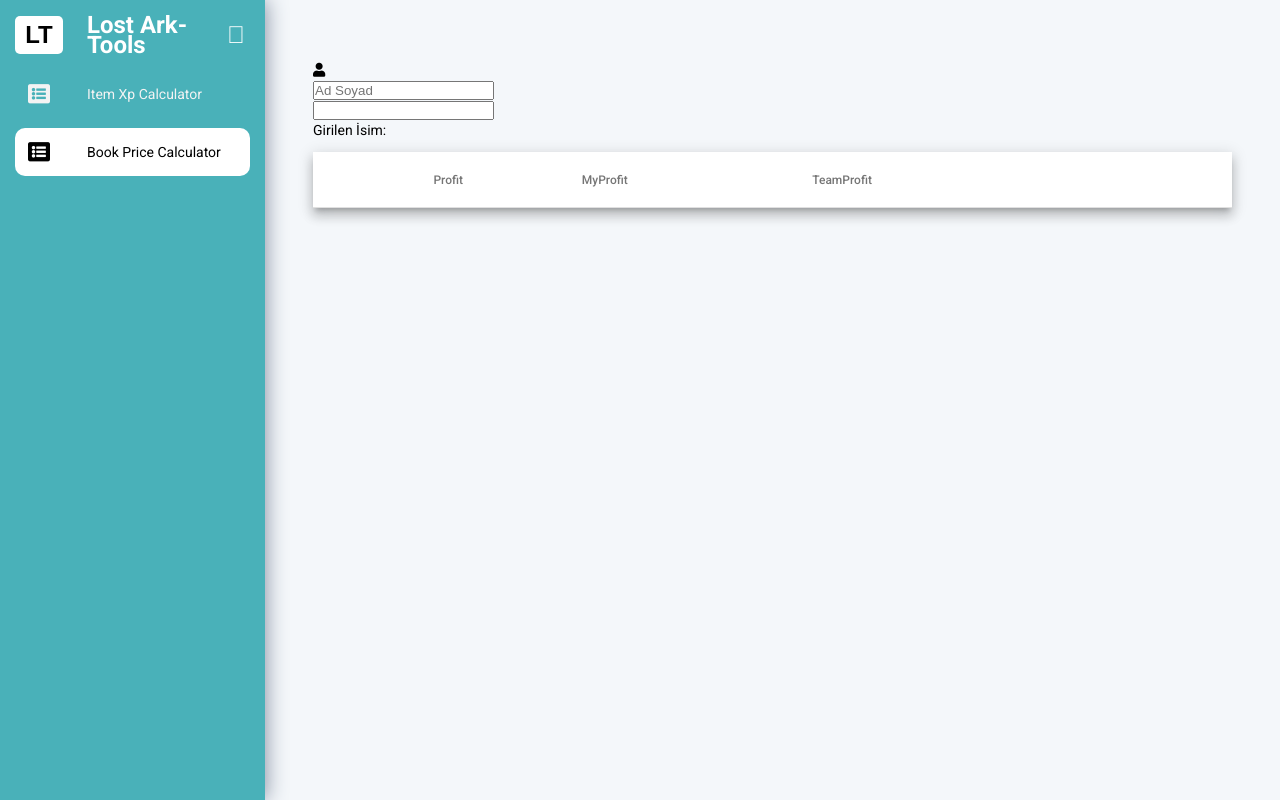
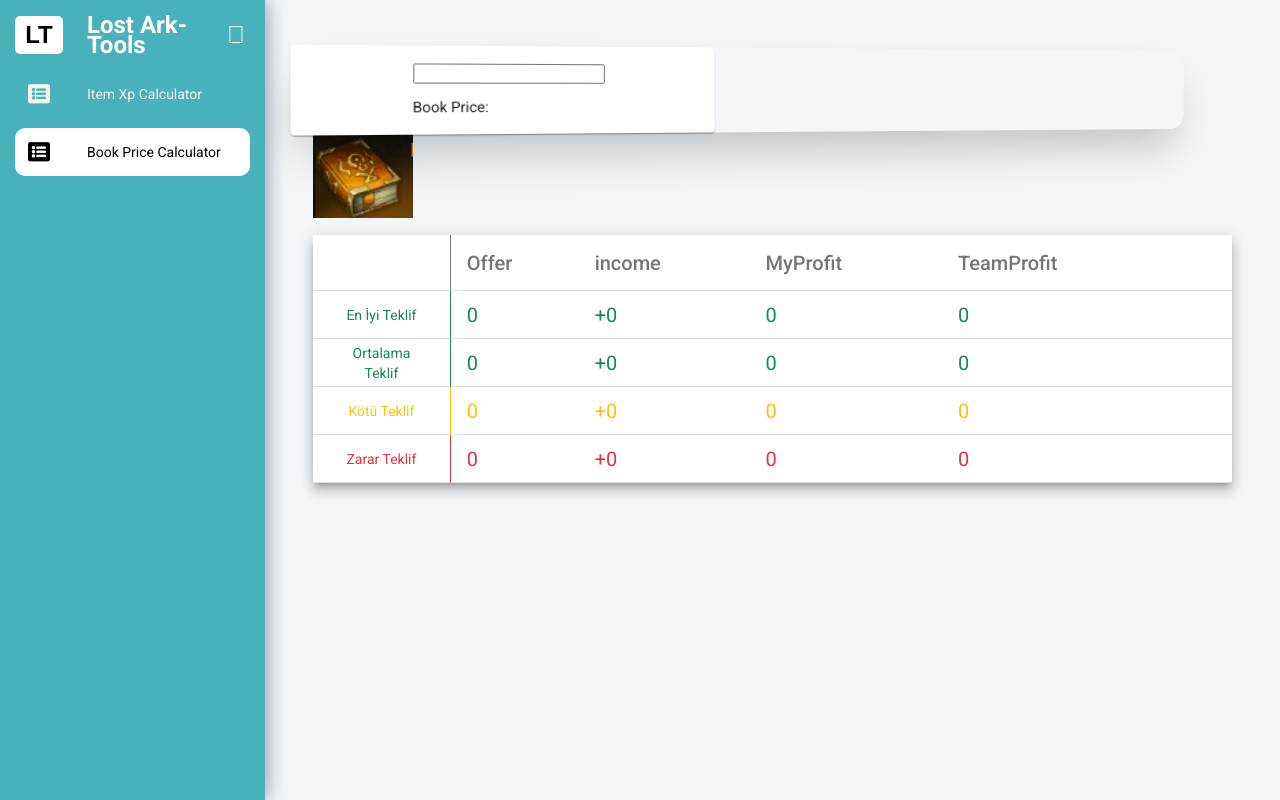
Before and after one commit to scalikoglu/lostArkTools, an Angular app: page /bookpricecalculator in a window 1280 px wide. Built offline with nearby package versions, Linux system fonts and the light colour scheme.

Commit message:
-Tasarım iyileştirildi.

```diff
--- a/angular.json
+++ b/angular.json
@@ -99,5 +99,8 @@
         }
       }
     }
+  },
+  "cli": {
+    "analytics": "93bad062-1d46-4d00-9b06-a5559b8ba591"
   }
 }
--- a/src/app/app-routing.module.ts
+++ b/src/app/app-routing.module.ts
@@ -4,7 +4,7 @@
 import { RouterModule, Routes } from '@angular/router';
 
 const routes: Routes = [
-  { path: '', redirectTo: 'ilanlar', pathMatch: 'full' },
+  { path: '', redirectTo: 'bookpricecalculator', pathMatch: 'full' },
   { path: 'bookpricecalculator', component: BookPriceCalculatorComponent},
   { path: 'itemxpcalculator', component: ItemXpCalculatorComponent},
 ];
--- a/src/app/app.module.ts
+++ b/src/app/app.module.ts
@@ -14,6 +14,8 @@
 import { MatTableModule } from '@angular/material/table'
 import {MatFormFieldModule} from '@angular/material/form-field';
 import { ReactiveFormsModule } from '@angular/forms';
+
+import {MatCardModule} from '@angular/material/card';
 
 
 @NgModule({
@@ -32,7 +34,8 @@
     ToastrModule.forRoot(),
     MatTableModule,
     MatFormFieldModule,
-    ReactiveFormsModule
+    ReactiveFormsModule,
+    MatCardModule
   ],
   providers: [],
   bootstrap: [AppComponent],
--- a/src/app/components/book-price-calculator/book-price-calculator.component.css
+++ b/src/app/components/book-price-calculator/book-price-calculator.component.css
@@ -2,26 +2,52 @@
     width: 100%;
   }
 
-  .mat-column-demo-position {
-    width: 32px;
+  .mat-column-type {
+    width: 15%;
     border-right: 1px solid currentColor;
     padding-right: 24px;
     text-align: center;
   }
 
-  .mat-column-demo-type {
+  .mat-column-offer {
     padding-left: 16px;
     font-size: 20px;
   }
 
-  .mat-column-demo-kar {
-    font-style: italic;
+  .mat-column-income {
     padding-left: 16px;
     font-size: 20px;
   }
 
-  .mat-column-demo-symbol {
-    width: 32px;
-    text-align: center;
-    font-weight: bold;
+  .mat-column-profit {
+    padding-left: 16px;
+    font-size: 20px;
   }
+
+  .mat-column-myProfit {
+    padding-left: 16px;
+    font-size: 20px;
+  }
+
+  .mat-column-teamProfit {
+    padding-left: 16px;
+    font-size: 20px;
+  }
+
+  .headerCard {
+    max-width: 400px;
+    display: flex;
+    justify-content: center;
+    align-items: center;
+  }
+
+
+  div{
+    transform: perspective(1500px) rotateY(15deg);
+    border-radius: 1rem;
+    box-shadow: rgba(0, 0, 0, 0.25) 0px 25px 50px -12px;
+    transition: transform 1s ease 0s;
+
+  }
+  div:hover {
+    transform: perspective(3000px) rotateY(5deg);}
--- a/src/app/components/book-price-calculator/book-price-calculator.component.html
+++ b/src/app/components/book-price-calculator/book-price-calculator.component.html
@@ -1,48 +1,139 @@
-<p></p>
 <div class="form-group input-group">
-    <div class="input-group-prepend">
-      <span class="input-group-text"> <i class="fa fa-user"></i> </span>
-    </div>
-    <input name="" class="form-control" placeholder="Ad Soyad" type="text" [formControl]="adSoyad">
+  <div class="input-group-prepend"></div>
 </div>
 <div class="form-group">
+  <mat-card class="headerCard">
 
-    <input type="text" (keyup)="onSubmit($event)" />
-
+    <mat-card-content class="d-flex justify-content-center">
+      <div class="imgTransform">
 </div>
-<p> Girilen İsim: {{adSoyad.value}}</p>
-
+      <p><input type="text" (keyup)="onSubmit($event)" /></p>
+      <p>Book Price: {{ price }}</p>
+    </mat-card-content>
+  </mat-card>
+</div>
+<img
+src="../../../assets/images/engravingBook.jpg"
+style="width:100px"
+/>
+<p></p>
 <table mat-table [dataSource]="dataSource" class="mat-elevation-z8 demo-table">
   <!-- Position Column -->
   <ng-container matColumnDef="demo-position">
-    <th mat-header-cell *matHeaderCellDef> No. </th>
-    <td mat-cell *matCellDef="let element"> {{element.position}} </td>
+    <th mat-header-cell *matHeaderCellDef>No.</th>
+    <td mat-cell *matCellDef="let element">{{ element.position }}</td>
   </ng-container>
 
   <!-- type Column -->
   <ng-container matColumnDef="type">
-    <th mat-header-cell *matHeaderCellDef> </th>
-    <td mat-cell *matCellDef="let element"> {{element.type}} </td>
+    <th mat-header-cell *matHeaderCellDef></th>
+    <td
+      mat-cell
+      *matCellDef="let element"
+      [ngStyle]="{
+        color:
+          element.position == 1
+            ? '#198754'
+            : '' || element.position == 2
+            ? '#198754'
+            : '' || element.position == 3
+            ? '#ffc107'
+            : '' || element.position == 4
+            ? '#dc3545'
+            : ''
+      }"
+    >
+      {{ element.type }}
+    </td>
   </ng-container>
 
-  <!-- profit Column -->
-  <ng-container matColumnDef="profit">
-    <th mat-header-cell *matHeaderCellDef> Profit </th>
-    <td mat-cell *matCellDef="let element"> {{element.profit}} </td>
+  <!-- offer Column -->
+  <ng-container matColumnDef="offer">
+    <th mat-header-cell *matHeaderCellDef>Offer</th>
+    <td
+      mat-cell
+      *matCellDef="let element"
+      [ngStyle]="{
+        color:
+          element.position == 1
+            ? '#198754'
+            : '' || element.position == 2
+            ? '#198754'
+            : '' || element.position == 3
+            ? '#ffc107'
+            : '' || element.position == 4
+            ? '#dc3545'
+            : ''
+      }"
+    >
+      {{ element.offer }}
+    </td>
+  </ng-container>
+
+
+    <!-- income Column -->
+    <ng-container matColumnDef="income">
+      <th mat-header-cell *matHeaderCellDef>income</th>
+      <td
+        mat-cell
+        *matCellDef="let element"
+        [ngStyle]="{
+          color:
+            element.position == 1
+              ? '#198754'
+              : '' || element.position == 2
+              ? '#198754'
+              : '' || element.position == 3
+              ? '#ffc107'
+              : '' || element.position == 4
+              ? '#dc3545'
+              : ''
+        }"
+      >
+        +{{ element.income }}
+      </td>
     </ng-container>
 
   <!-- myProfit Column -->
   <ng-container matColumnDef="myProfit">
-    <th mat-header-cell *matHeaderCellDef> MyProfit </th>
-    <td mat-cell *matCellDef="let element"> {{element.myProfit}} </td>
+    <th mat-header-cell *matHeaderCellDef>MyProfit</th>
+    <td
+      mat-cell
+      *matCellDef="let element"
+      [ngStyle]="{
+        color:
+          element.position == 1
+            ? '#198754'
+            : '' || element.position == 2
+            ? '#198754'
+            : '' || element.position == 3
+            ? '#ffc107'
+            : '' || element.position == 4
+            ? '#dc3545'
+            : ''
+      }"
+    >
+      {{ element.myProfit }}
+    </td>
   </ng-container>
 
   <!-- teamProfit Column -->
   <ng-container matColumnDef="teamProfit">
-        <th mat-header-cell *matHeaderCellDef> TeamProfit </th>
-        <td mat-cell *matCellDef="let element"> {{element.teamProfit}} </td>
+    <th mat-header-cell *matHeaderCellDef>TeamProfit</th>
+    <td mat-cell *matCellDef="let element"       [ngStyle]="{
+        color:
+          element.position == 1
+            ? '#198754'
+            : '' || element.position == 2
+            ? '#198754'
+            : '' || element.position == 3
+            ? '#ffc107'
+            : '' || element.position == 4
+            ? '#dc3545'
+            : ''
+      }">{{ element.teamProfit }}</td>
   </ng-container>
 
   <tr mat-header-row *matHeaderRowDef="displayedColumns"></tr>
-  <tr mat-row *matRowDef="let row; columns: displayedColumns;"></tr>
+  <tr mat-row *matRowDef="let row; columns: displayedColumns"></tr>
 </table>
--- a/src/app/components/book-price-calculator/book-price-calculator.component.ts
+++ b/src/app/components/book-price-calculator/book-price-calculator.component.ts
@@ -4,9 +4,11 @@
 export interface PeriodicElement {
   type: string;
   position: number;
-  profit: number;
+  offer: number;
+  income: number;
   myProfit: number;
   teamProfit: number;
+
 }
 
 /**
@@ -22,19 +24,22 @@
 
   constructor() { }
 
-  displayedColumns: string[] = ['type', 'profit', 'myProfit', 'teamProfit'];
+  displayedColumns: string[] = ['type', 'offer', 'income', 'myProfit', 'teamProfit'];
   dataSource: any
-
-  adSoyad = new FormControl('');
-
-
+  price: any
 
  temizle(){
-   this.adSoyad.reset();
+
   }
 
   ngOnInit(): void {
-
+    const ELEMENT_DATA: PeriodicElement[] = [
+      {position: 1, type: 'En İyi Teklif', offer: 0,income:0, myProfit: 0, teamProfit: 0},
+      {position: 2, type: 'Ortalama Teklif', offer: 0,income:0, myProfit: 0, teamProfit: 0},
+      {position: 3, type: 'Kötü Teklif', offer: 0,income:0, myProfit: 0, teamProfit: 0},
+      {position: 4, type: 'Zarar Teklif', offer: 0,income:0, myProfit: 0, teamProfit: 0},
+    ];
+    this.dataSource = ELEMENT_DATA;
   }
 
   onKeypressEvent(event: any){
@@ -45,6 +50,7 @@
 
     console.log(value.target.value);
 
+    this.price = value.target.value
     let bookPrice = value.target.value
     let minPrice = 1
     let komisyon = (bookPrice*5)/100
@@ -54,26 +60,30 @@
     let bestBit = bookPriceWithOutKomisyon - teamPrice * 2
     let bestDeal = bookPriceWithOutKomisyon - (bookPriceWithOutKomisyon - teamPrice * 2)
     let bestTeamPrice = bestBit / 7
+    let bestIncome = bestDeal-bestTeamPrice
 
     let goodBit = bookPriceWithOutKomisyon - teamPrice * 1.7
     let goodDeal = bookPriceWithOutKomisyon - (bookPriceWithOutKomisyon - teamPrice * 1.7)
-    let goodTeamPrice = bestBit / 7
+    let goodTeamPrice = goodBit / 7
+    let goodIncome = goodDeal - goodTeamPrice
 
     let normalBit = bookPriceWithOutKomisyon - teamPrice * 1.5
     let normalDeal = bookPriceWithOutKomisyon - (bookPriceWithOutKomisyon - teamPrice * 1.5)
-    let normalTeamPrice = bestBit / 7
+    let normalTeamPrice = normalBit / 7
+    let normalIncome = normalDeal - normalTeamPrice
 
     let Bit = bookPriceWithOutKomisyon - teamPrice * 1
     let Deal = bookPriceWithOutKomisyon - (bookPriceWithOutKomisyon - teamPrice * 1)
-    let TeamPrice = bestBit / 7
+    let TeamPrice = Bit / 7
+    let Income = Deal - TeamPrice
 
     const ELEMENT_DATA: PeriodicElement[] = [
-      {position: 1, type: 'En İyi Teklif', profit: bestBit, myProfit: bestDeal, teamProfit: bestTeamPrice},
-      {position: 2, type: 'Ortalama Teklif', profit: goodBit, myProfit: goodDeal, teamProfit: goodTeamPrice},
-      {position: 3, type: 'Kötü Teklif', profit: normalBit, myProfit: normalDeal, teamProfit: normalTeamPrice},
-      {position: 4, type: 'Zarar Teklif', profit: Bit, myProfit: Deal, teamProfit: TeamPrice},
+      {position: 1, type: 'En İyi Teklif', offer: Math.round(bestBit),income:Math.round(bestIncome), myProfit: Math.round(bestDeal), teamProfit: Math.round(bestTeamPrice)},
+      {position: 2, type: 'Ortalama Teklif', offer: Math.round(goodBit),income:Math.round(goodIncome), myProfit: Math.round(goodDeal), teamProfit: Math.round(goodTeamPrice)},
+      {position: 3, type: 'Kötü Teklif', offer: Math.round(normalBit),income:Math.round(normalIncome), myProfit: Math.round(normalDeal), teamProfit: Math.round(normalTeamPrice)},
+      {position: 4, type: 'Zarar Teklif', offer: Math.round(Bit),income:Math.round(Income), myProfit: Math.round(Deal), teamProfit: Math.round(TeamPrice)},
+    ];
 
-    ];
     this.dataSource = ELEMENT_DATA;
   }
 
```
Lines whose indentation alone changed are shown as unchanged.
